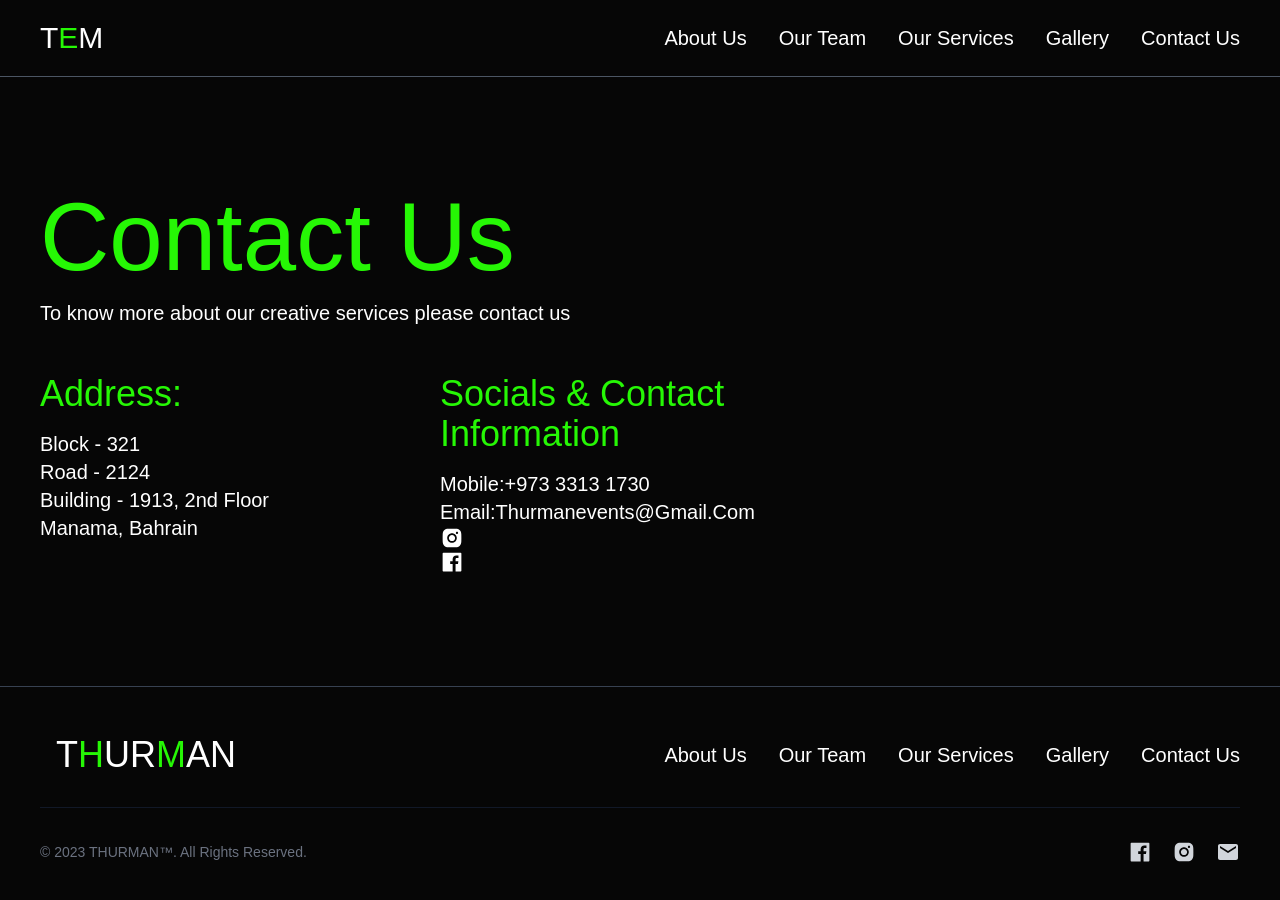
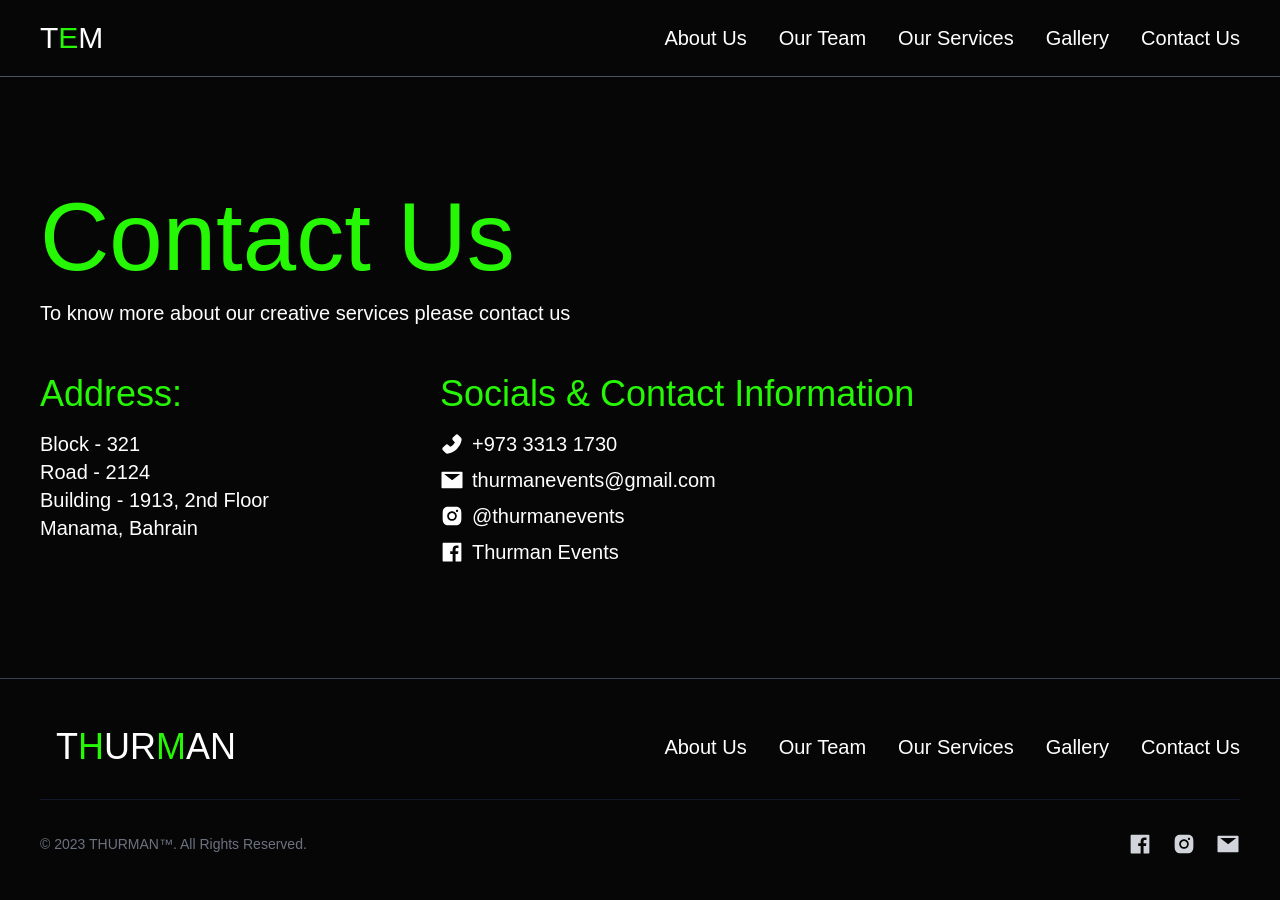
Before and after one commit to Clupai8o0/thurman, a Next.js app: page /contact in a window 1280 px wide. Shown: the top 900 px of the page. Built offline with nearby package versions, Linux system fonts and the light colour scheme; a web font is replaced by a local one.

Commit message:
more updates

```diff
--- a/components/navigation/footer.tsx
+++ b/components/navigation/footer.tsx
@@ -1,8 +1,8 @@
 import React from "react";
 import Link from "next/link";
-import { AiFillInstagram, AiFillFacebook } from "react-icons/ai";
+import { AiFillInstagram, AiFillFacebook, AiFillMail } from "react-icons/ai";
 import { MdEmail } from "react-icons/md";
-import { navLinks } from "@/config/links";
+import { navLinks, socialLinks } from "@/config/links";
 import { v4 as generateKey } from "uuid";
 
 function Footer({ className }: { className?: string }) {
@@ -26,7 +26,7 @@ function Footer({ className }: { className?: string }) {
 							<li key={generateKey()}>
 								<Link
 									href={link.href}
-									className="link text-white hover:opacity-80 cursor-pointer text-xl"
+									className="link text-white hover:opacity-80 cursor-pointer text-xl hover:text-primary transition duration-300 ease-in-out"
 									title={link.name}
 								>
 									{link.name}
@@ -45,24 +45,24 @@ function Footer({ className }: { className?: string }) {
 
 					<div className="flex mt-4 space-x-5 sm:justify-center sm:mt-0">
 						<a
-							href="https://www.instagram.com/nmmun_23/"
-							className="text-gray-300 hover:text-white"
+							href={socialLinks.facebook}
+							className="text-gray-300 hover:text-primary transition duration-300 ease-in-out"
 						>
 							<AiFillFacebook className="w-6 h-6" />
 							<span className="sr-only">Facebook Page</span>
 						</a>
 						<a
-							href="https://www.instagram.com/nmmun_23/"
-							className="text-gray-300 hover:text-white"
+							href={socialLinks.instagram}
+							className="text-gray-300 hover:text-primary transition duration-300 ease-in-out"
 						>
 							<AiFillInstagram className="w-6 h-6" />
 							<span className="sr-only">Instagram Page</span>
 						</a>
 						<a
-							href="mailto:nmmun2023cs@gmail.com"
-							className="text-gray-300 hover:text-white"
+							href={`mailto:${socialLinks.mail}`}
+							className="text-gray-300 hover:text-primary transition duration-300 ease-in-out"
 						>
-							<MdEmail className="w-6 h-6" />
+							<AiFillMail className="w-6 h-6" />
 							<span className="sr-only">Email Link</span>
 						</a>
 					</div>
--- a/components/navigation/navbar.tsx
+++ b/components/navigation/navbar.tsx
@@ -58,7 +58,7 @@ const Navbar = ({
 										// className={`nav-link nav-link-anim nav-link-ltr ${
 										// 	darkMode && "nav-link-anim-dark"
 										// }`}
-										className={`nav-link cursor-pointer hover:opacity-75 transition duration-300 ease-in-`}
+										className={`nav-link cursor-pointer hover:opacity-75 transition duration-300 hover:text-primary ease-in-out`}
 										title={link.name}
 									>
 										{link.name}
--- a/components/navigation/sidebar.tsx
+++ b/components/navigation/sidebar.tsx
@@ -1,11 +1,11 @@
 // Icons
 import { MdEmail } from "react-icons/md";
-import { AiFillInstagram } from "react-icons/ai";
+import { AiFillFacebook, AiFillInstagram, AiFillMail } from "react-icons/ai";
 
 // Links
 import { v4 as generateKey } from "uuid";
 import Link from "next/link";
-import { navLinks } from "@/config/links";
+import { navLinks, socialLinks } from "@/config/links";
 
 function Sidebar({ openSidebar }: { openSidebar: boolean }) {
 	return (
@@ -57,17 +57,24 @@ function Sidebar({ openSidebar }: { openSidebar: boolean }) {
 
 				<div className="flex mt-4 space-x-5 sm:justify-center sm:mt-0">
 					<a
-						href="https://www.instagram.com/nmmun_23/"
+						href={socialLinks.facebook}
+						className="text-gray-300 hover:text-white"
+					>
+						<AiFillFacebook className="w-8 h-8" />
+						<span className="sr-only">Facebook Page</span>
+					</a>
+					<a
+						href={socialLinks.instagram}
 						className="text-gray-300 hover:text-white"
 					>
 						<AiFillInstagram className="w-8 h-8" />
 						<span className="sr-only">Instagram Page</span>
 					</a>
 					<a
-						href="mailto:nmmun2023cs@gmail.com"
+						href={`mailto:${socialLinks.mail}`}
 						className="text-gray-300 hover:text-white"
 					>
-						<MdEmail className="w-8 h-8" />
+						<AiFillMail className="w-8 h-8" />
 						<span className="sr-only">Email Link</span>
 					</a>
 				</div>
--- a/config/links.ts
+++ b/config/links.ts
@@ -30,3 +30,9 @@ export const navLinks = [
 		showScrollToTop: false,
 	},
 ];
+
+export const socialLinks = {
+	facebook: "",
+	instagram: "https://www.instagram.com/thurmanevents/",
+	mail: "thurmanevents@gmail.com",
+};
--- a/pages/contact.tsx
+++ b/pages/contact.tsx
@@ -28,26 +28,46 @@ function Contact() {
 							<li className="text-xl capitalize">Manama, Bahrain</li>
 						</ul>
 					</div>
-					<div className="w-1/3">
-						<SubHeading className="mb-4">Socials & Contact Information</SubHeading>
-						<ul className="text-xl capitalize">
-							<li className="gap-4">
-								Mobile:
-								<a href="tel:+973-3313-1730">+973 3313 1730</a>
+					<div className="w-2/3">
+						<SubHeading className="mb-4">
+							Socials & Contact Information
+						</SubHeading>
+						<ul className="text-xl">
+							<li className="gap-2 flex items-center mt-2">
+								{/* <a
+									href="tel:+973-3313-1730"
+									className="hover:text-primary hover:underline transition duration-300 ease-in-out flex gap-2 items-center mt-2"
+								> */}
+								<AiFillPhone className="w-6 h-6" />
+								+973 3313 1730
+								{/* </a> */}
 							</li>
 							<li>
-								Email:
-								<a href="mailto:thurmanevents@gmail.com">
+								<a
+									href="mailto:thurmanevents@gmail.com"
+									className="hover:text-primary hover:underline transition duration-300 ease-in-out flex gap-2 items-center mt-2"
+								>
+									<AiFillMail className="w-6 h-6" />
 									thurmanevents@gmail.com
 								</a>
 							</li>
 							<li>
-								<AiFillInstagram className="w-6 h-6" />
-								<a href=""></a>
+								<a
+									href={socialLinks.instagram}
+									className="hover:text-primary hover:underline transition duration-300 ease-in-out flex gap-2 items-center mt-2"
+								>
+									<AiFillInstagram className="w-6 h-6" />
+									@thurmanevents
+								</a>
 							</li>
 							<li>
-								<AiFillFacebook className="w-6 h-6" />
-								<a href=""></a>
+								<a
+									href={socialLinks.facebook}
+									className="hover:text-primary hover:underline transition duration-300 ease-in-out flex gap-2 items-center mt-2"
+								>
+									<AiFillFacebook className="w-6 h-6" />
+									Thurman Events
+								</a>
 							</li>
 						</ul>
 					</div>
@@ -62,7 +82,13 @@ export default Contact;
 import { GetStaticProps } from "next";
 import { DetailsOnly } from "@/layouts";
 import { Details, Heading, SubHeading } from "@/components";
-import { AiFillFacebook, AiFillInstagram } from "react-icons/ai";
+import {
+	AiFillFacebook,
+	AiFillInstagram,
+	AiFillPhone,
+	AiFillMail,
+} from "react-icons/ai";
+import { socialLinks } from "@/config/links";
 
 export const getStaticProps: GetStaticProps = async (ctx) => {
 	return {
--- a/pages/services.tsx
+++ b/pages/services.tsx
@@ -44,7 +44,7 @@ function Services() {
 
 				<Details>
 					<div className="flex flex-row mt-8">
-						<div className="w-1/3">
+						<div className="w-1/2 md:w-1/3">
 							<ul>
 								<li className="text-xl capitalize">Award ceremonies</li>
 								<li className="text-xl capitalize">Exhibitions</li>
@@ -54,7 +54,7 @@ function Services() {
 								<li className="text-xl capitalize">Branding</li>
 							</ul>
 						</div>
-						<div className="w-1/3">
+						<div className="w-1/2 md:w-1/3">
 							<ul>
 								<li className="text-xl capitalize">Wedding Ceremonies</li>
 								<li className="text-xl capitalize">Public Engagements</li>
@@ -82,7 +82,7 @@ function Services() {
 
 				<Details>
 					<div className="flex flex-row mt-8">
-						<div className="w-1/3">
+						<div className="w-1/2 md:w-1/3">
 							<ul>
 								<li className="capitalize text-xl">AV</li>
 								<li className="capitalize text-xl">Sound System</li>
@@ -91,7 +91,7 @@ function Services() {
 								<li className="capitalize text-xl">LED Screens</li>
 							</ul>
 						</div>
-						<div className="w-1/3">
+						<div className="w-1/2 md:w-1/3">
 							<ul>
 								<li className="capitalize text-xl">Furniture</li>
 								<li className="capitalize text-xl">Entertainments</li>
```
